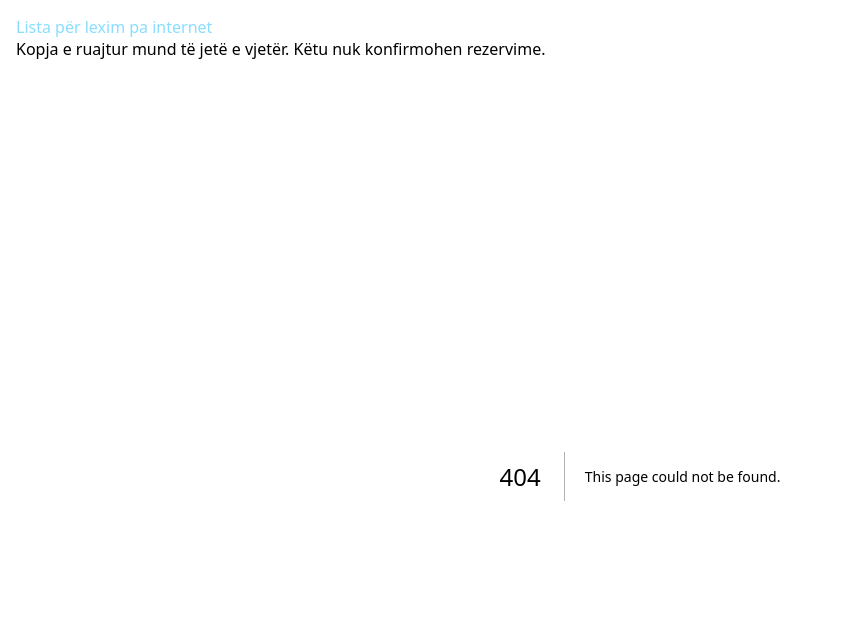
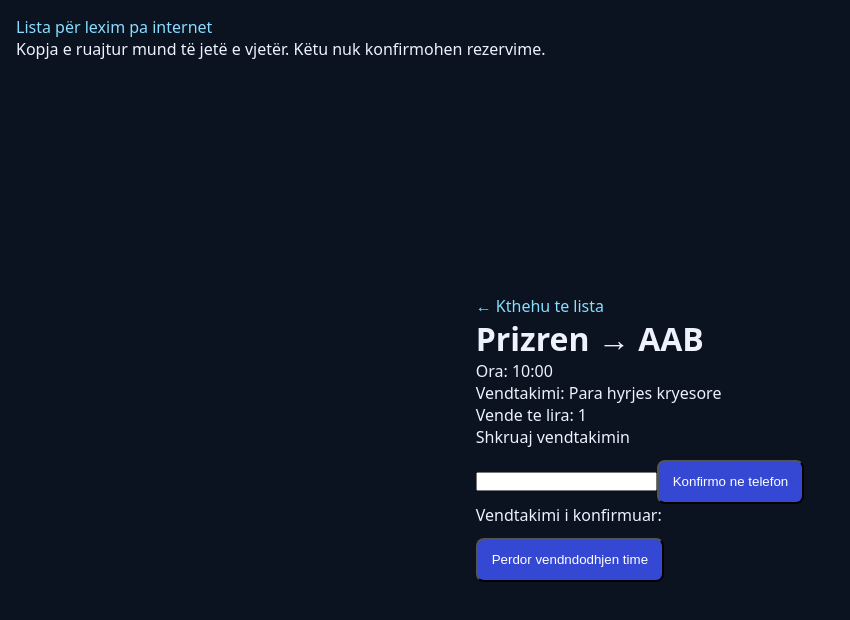
Before and after one commit to lumbullatovci01/rideshare-mobile, a Next.js app in the folder aplikacioni/: page /java-08-test in a window 1280 px wide. Before the commit this address had no page. Shown: the top 620 px of the page, without its empty margins (0-850 px from the left). Built offline with nearby package versions, Linux system fonts and the light colour scheme.

Commit message:
Shtova Javen 8 ushtrime

```diff
--- /dev/null
+++ b/aplikacioni/mobile-week08.json
@@ -0,0 +1 @@
+{"version":1,"path":"/java-08-test"}
--- /dev/null
+++ b/aplikacioni/src/app/java-08-test/page.tsx
@@ -0,0 +1,24 @@
+import Link from "next/link";
+import VendtakimiForm from "@/components/VendtakimiForm";
+
+// Te dhena lokale per udhetimin e Dritonit. Pa login, pa Neon.
+const udhetim = {
+  nisja: "Prizren",
+  destinacioni: "AAB",
+  ora: "10:00",
+  vendtakimi: "Para hyrjes kryesore",
+  vende: 1,
+};
+
+export default function Java08Test() {
+  return (
+    <main>
+      <Link href="/">← Kthehu te lista</Link>
+      <h1>{udhetim.nisja} → {udhetim.destinacioni}</h1>
+      <p>Ora: {udhetim.ora}</p>
+      <p>Vendtakimi: {udhetim.vendtakimi}</p>
+      <p>Vende te lira: {udhetim.vende}</p>
+      <VendtakimiForm />
+    </main>
+  );
+}
--- a/aplikacioni/src/app/udhetimi/[id]/page.tsx
+++ b/aplikacioni/src/app/udhetimi/[id]/page.tsx
@@ -2,6 +2,7 @@ import Link from "next/link";
 import { notFound } from "next/navigation";
 import { gjejUdhetimin } from "@/lib/udhetimet";
 import { profiliIm } from "@/lib/lejet";
+import VendtakimiForm from "@/components/VendtakimiForm"; // NEW
 
 export const dynamic = "force-dynamic";
 
@@ -33,6 +34,7 @@ export default async function Detajet({
       <p>Vendtakimi: {udhetim.vendtakimi}</p>
       <p>Vende të lira: {udhetim.vende}</p>
       <p>Roli yt: {profili?.roli ?? "vizitor"}</p>
+      <VendtakimiForm /> {/* NEW */}
       {profili?.roli === "shofer" ? (
         <button className="action" disabled>Vetëm lexim</button>
       ) : udhetim.vende > 0 ? (
--- /dev/null
+++ b/aplikacioni/src/components/VendtakimiForm.tsx
@@ -0,0 +1,106 @@
+"use client";
+
+import { useState } from "react";
+
+type Gjendja =
+  | "idle"
+  | "loading"
+  | "success"
+  | "denied"
+  | "timeout"
+  | "unavailable";
+
+export default function VendtakimiForm() {
+  const [teksti, setTeksti] = useState("");
+  const [vendtakimi, setVendtakimi] = useState("");
+  const [gabimi, setGabimi] = useState("");
+  const [gjendja, setGjendja] = useState<Gjendja>("idle");
+  const [mesazhi, setMesazhi] = useState("");
+  const [saktesia, setSaktesia] = useState("");
+
+  function konfirmo() {
+    const cleaned = teksti.trim();
+    if (!cleaned) {
+      setGabimi("Shkruaj vendtakimin.");
+      return;
+    }
+    setGabimi("");
+    setVendtakimi(cleaned);
+  }
+
+  function kurMerretPozicioni(position: GeolocationPosition) {
+    setGjendja("success");
+    setMesazhi("Pozicioni u mor");
+    setSaktesia(`Saktesia rreth ${Math.round(position.coords.accuracy)} m`);
+  }
+
+  function kurDeshtonLeximi(error: { code: number }) {
+    setSaktesia("");
+    if (error.code === 1) {
+      setGjendja("denied");
+      setMesazhi("Leja u refuzua. Shkruaj vendtakimin vete.");
+    } else if (error.code === 3) {
+      setGjendja("timeout");
+      setMesazhi("Koha mbaroi. Provo serish ose shkruaj vendtakimin vete.");
+    } else {
+      setGjendja("unavailable");
+      setMesazhi("Pozicioni nuk eshte i disponueshem. Shkruaj vendtakimin vete.");
+    }
+  }
+
+  function perdorVendndodhjen() {
+    if (typeof navigator === "undefined" || !navigator.geolocation) {
+      setGjendja("unavailable");
+      setMesazhi("Ky telefon nuk e mbeshtet vendndodhjen. Shkruaj vendtakimin vete.");
+      setSaktesia("");
+      return;
+    }
+    setGjendja("loading");
+    setMesazhi("Po kerkojme vendndodhjen...");
+    setSaktesia("");
+    navigator.geolocation.getCurrentPosition(
+      kurMerretPozicioni,
+      kurDeshtonLeximi,
+      { timeout: 10000 }
+    );
+  }
+
+  return (
+    <section>
+      <div>
+        <label htmlFor="meeting-input">Shkruaj vendtakimin</label>
+      </div>
+      <input
+        id="meeting-input"
+        data-testid="meeting-input"
+        value={teksti}
+        onChange={(e) => setTeksti(e.target.value)}
+      />
+      <button
+        type="button"
+        className="action"
+        data-testid="confirm-meeting"
+        onClick={konfirmo}
+      >
+        Konfirmo ne telefon
+      </button>
+      <p role="alert" data-testid="meeting-error">{gabimi}</p>
+      <p>
+        Vendtakimi i konfirmuar:{" "}
+        <strong data-testid="confirmed-meeting">{vendtakimi}</strong>
+      </p>
+
+      <button
+        type="button"
+        className="action"
+        data-testid="locate-me"
+        onClick={perdorVendndodhjen}
+        disabled={gjendja === "loading"}
+      >
+        Perdor vendndodhjen time
+      </button>
+      <p data-testid="location-status" data-state={gjendja}>{mesazhi}</p>
+      <p data-testid="location-accuracy">{saktesia}</p>
+    </section>
+  );
+}
```
